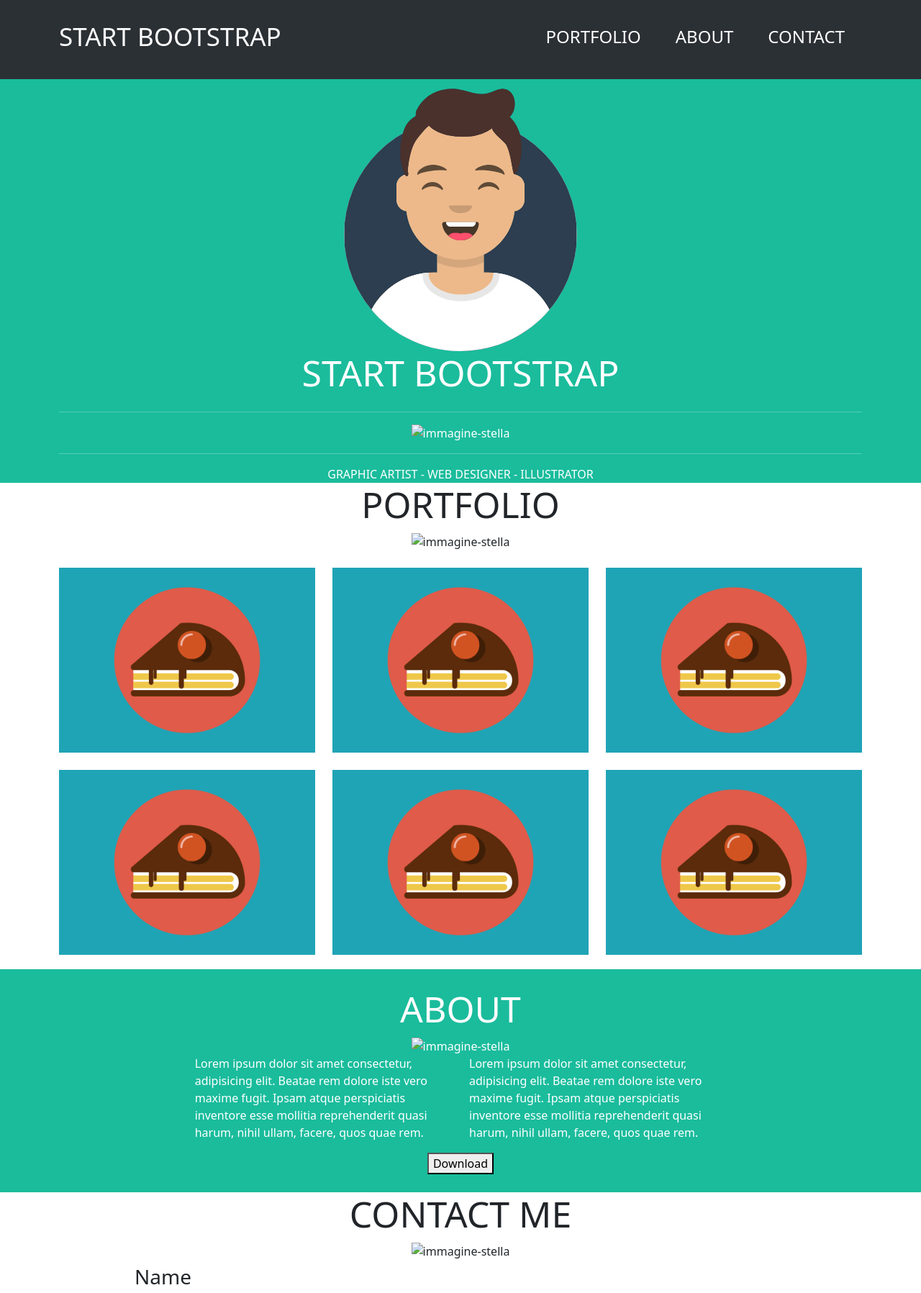
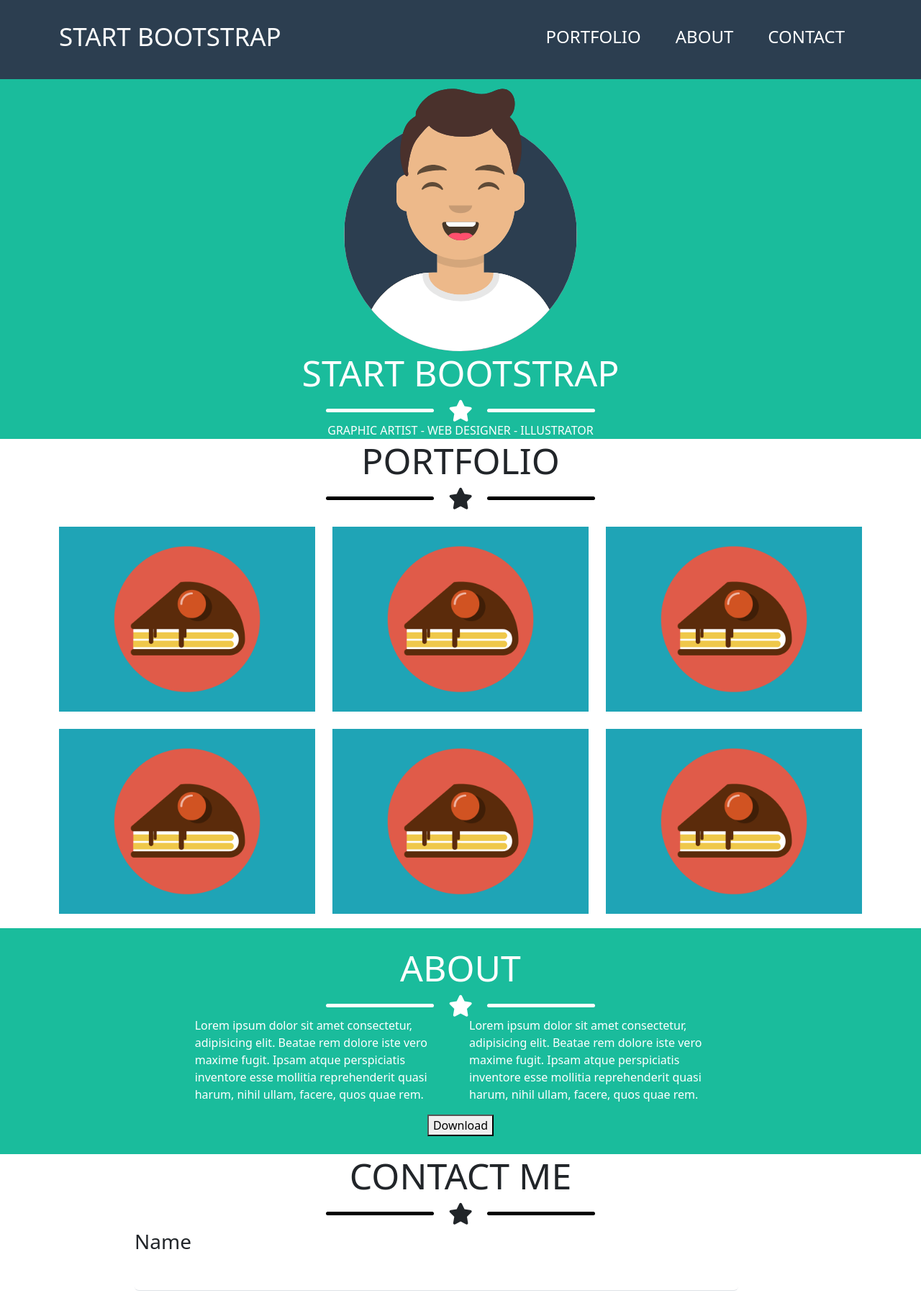
Before and after one commit to Mentabomber/html-css-bootstrap-freelancer, a plain HTML site: page index.html in a window 1280 px wide. Shown: the top 1797 px of the page at 72% size. Drawn offline with nearby package versions, Linux system fonts and the light colour scheme.

Commit message:
star and lines update

```diff
--- a/css/style.css
+++ b/css/style.css
@@ -18,13 +18,42 @@ footer{
 #about-bg{
     background-color:rgb(26,188,156);
 }
+.line{
+    width: 150px;
+    height: 5px;
+    background-color: white;
+    border-radius: 25px;
+    margin: 0 20px;
+}
+
+#jumbotron i,
+#about i{
+    font-size: 30px;
+}
+.bg-dark-blue {
+    background-color: rgb(44,62,80);
+}
 h2
 {font-size: 50px;}
-#testa h2
+#testa h2,
+#testa h4
 {
+    color: white;
+}
+#testa h2{
     font-size: 35px;
 }
-
+#portfolio i,
+#contact-me i{
+    font-size: 30px;
+}
+.line-black{
+    width: 150px;
+    height: 5px;
+    background-color: black;
+    border-radius: 25px;
+    margin: 0 20px;
+}
 
 .contieni-immagine{
     max-height: 500px;
@@ -64,7 +93,7 @@ footer{
 }
 
 
-div.d-flex div{
+#footer-up div.d-flex div{
     width: 40px;
     height: 40px;
     border: 1px solid white;
@@ -73,6 +102,12 @@ div.d-flex div{
 
 div.d-flex div a{
     color: white;
+    width: 100%;
+    height: 100%;
+    display: flex;
+    align-items: center;
+    justify-content: center;
+    text-decoration: none;
 }
 #footer-up{
     background-color: rgb(58,84,109);
--- a/index.html
+++ b/index.html
@@ -13,11 +13,11 @@
     <header>
             <!-- header up -->
             <section>
-                <nav id="testa" class="navbar bg-dark navbar-expand-md bg-body-tertiary" data-bs-theme="dark">
+                <nav id="testa" class="navbar navbar-expand-md bg-dark-blue">
                     <div class="container">
                       <a class="navbar-brand" href="#"><h2>START BOOTSTRAP</h2></a>
-                      <button class="navbar-toggler" type="button" data-bs-toggle="collapse" data-bs-target="#navbarNavAltMarkup" aria-controls="navbarNavAltMarkup" aria-expanded="false" aria-label="Toggle navigation">
-                        <span class="navbar-toggler-icon"></span>
+                      <button class="navbar-toggler border-light" type="button" data-bs-toggle="collapse" data-bs-target="#navbarNavAltMarkup" aria-controls="navbarNavAltMarkup" aria-expanded="false" aria-label="Toggle navigation">
+                        <i class="fa-solid fa-bars" style="color: #ffffff;"></i>
                       </button>
                       <div class="collapse navbar-collapse justify-content-end" id="navbarNavAltMarkup">
                         <div class="navbar-nav">
@@ -52,7 +52,11 @@
                         <div class="col-4">
                             <div><img class="img-fluid" src="img/avatar.svg" alt=""></div></div>
                             <div class="col"><h2>START BOOTSTRAP</h2></div>
-                            <div class="col"><hr><img src="" alt="immagine-stella"><hr></div>
+                            <div class="col d-flex justify-content-center align-items-center">
+                                <div class="line"></div>
+                                <i class="fa-solid fa-star"></i>
+                                <div class="line"></div>
+                            </div>
                             <div class="col">GRAPHIC ARTIST - WEB DESIGNER - ILLUSTRATOR</div>
                         </div>
                     </div>
@@ -68,14 +72,16 @@
             <section>
                 <div id="portfolio" class="container">
                     <div class="row text-center">
-                        <div class="col">
+                        <div class="col-12">
                             <h2>PORTFOLIO</h2>
                         </div>
-                        <div class="col-12">
 
-                            <img src="" alt="immagine-stella">
+                            <div class="col-12 d-flex justify-content-center align-items-center">
+                                <div class="line-black"></div>
+                                <i class="fa-solid fa-star"></i>
+                                <div class="line-black"></div>
+                            </div>
 
-                        </div>
                     </div>
                     <div class="row text-center">
                         <div class="col-12 col-md-6 col-lg-4 g-4">
@@ -132,8 +138,12 @@
                         <div class="col">
                             <h2>ABOUT</h2>
                         </div>
-                        <div class="col">
-                            <img src="" alt="immagine-stella">
+                        <div class="col-12 d-flex justify-content-center align-items-center">
+
+                                <div class="line"></div>
+                                <i class="fa-solid fa-star"></i>
+                                <div class="line"></div>
+
                         </div>
                         <div class="col-10 col-md-4 text-start">
                             <p>Lorem ipsum dolor sit amet consectetur, adipisicing elit. Beatae rem dolore iste vero maxime fugit. Ipsam atque perspiciatis inventore esse mollitia reprehenderit quasi harum, nihil ullam, facere, quos quae rem.</p>
@@ -157,7 +167,11 @@
                     <div class="row text-center justify-content-center" id="box-1">
                         <div class="col-12">
                             <h2>CONTACT ME</h2>
-                            <img src="" alt="immagine-stella">
+                            <div class="col-12 d-flex justify-content-center align-items-center">
+                                <div class="line-black"></div>
+                                <i class="fa-solid fa-star"></i>
+                                <div class="line-black"></div>
+                            </div>
                         </div>
                         <form>
                             <div class="row mb-3 offset-1">
```
